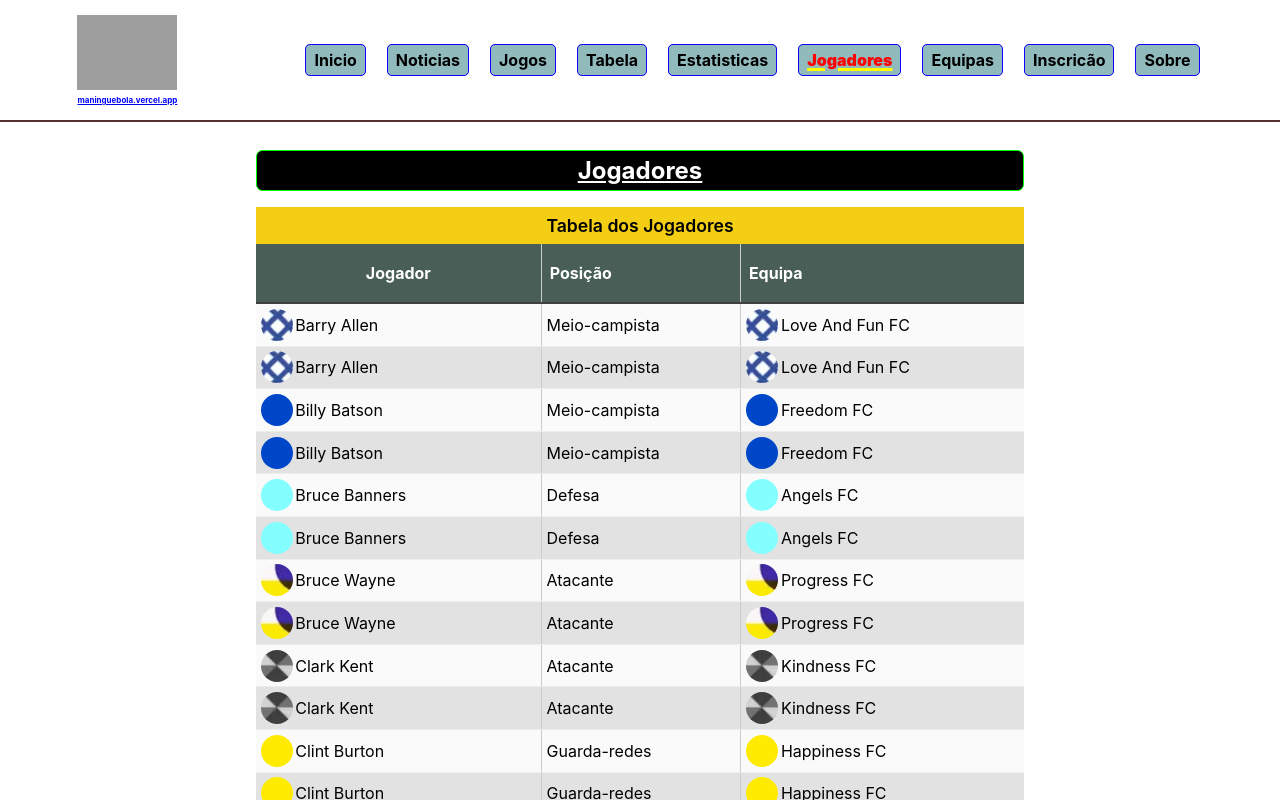
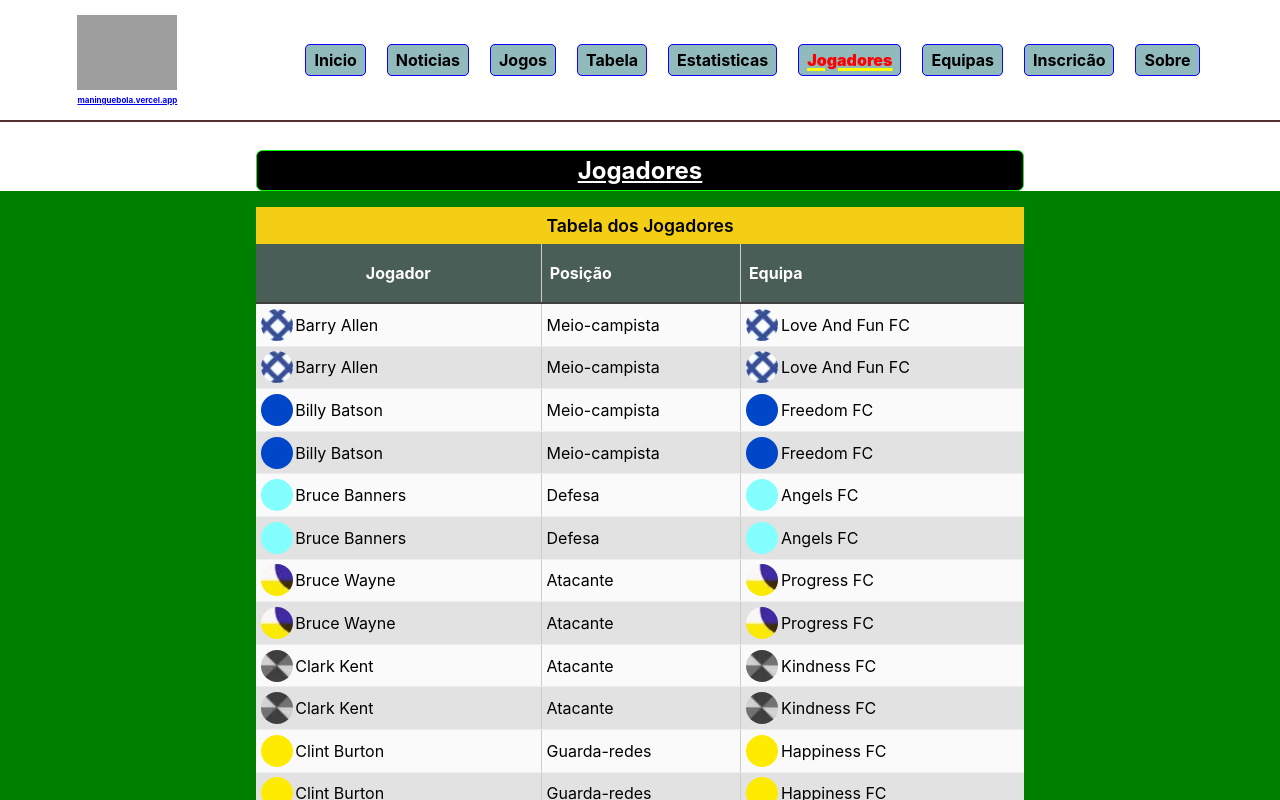
Before and after one commit to Freddsterius/maningue-bola, a React (Create React App) app: page /jogadores in a window 1280 px wide. Shown: the top 800 px of the page. Built offline with nearby package versions, Linux system fonts and the light colour scheme; grey boxes are pictures that could not be loaded.

Commit message:
for a commit

```diff
--- a/src/pages/jogadores/Jogadores.css
+++ b/src/pages/jogadores/Jogadores.css
@@ -1,7 +1,7 @@
 .jogadores-container {
   min-height: var(--page-min-height);
   /* padding-inline: var(--page-padding-inline); */
-  background-color: #ffffff; /*undecided*/
+  background-color: green; /*undecided*/
 }
 
 .jogadores-table-container {
```
